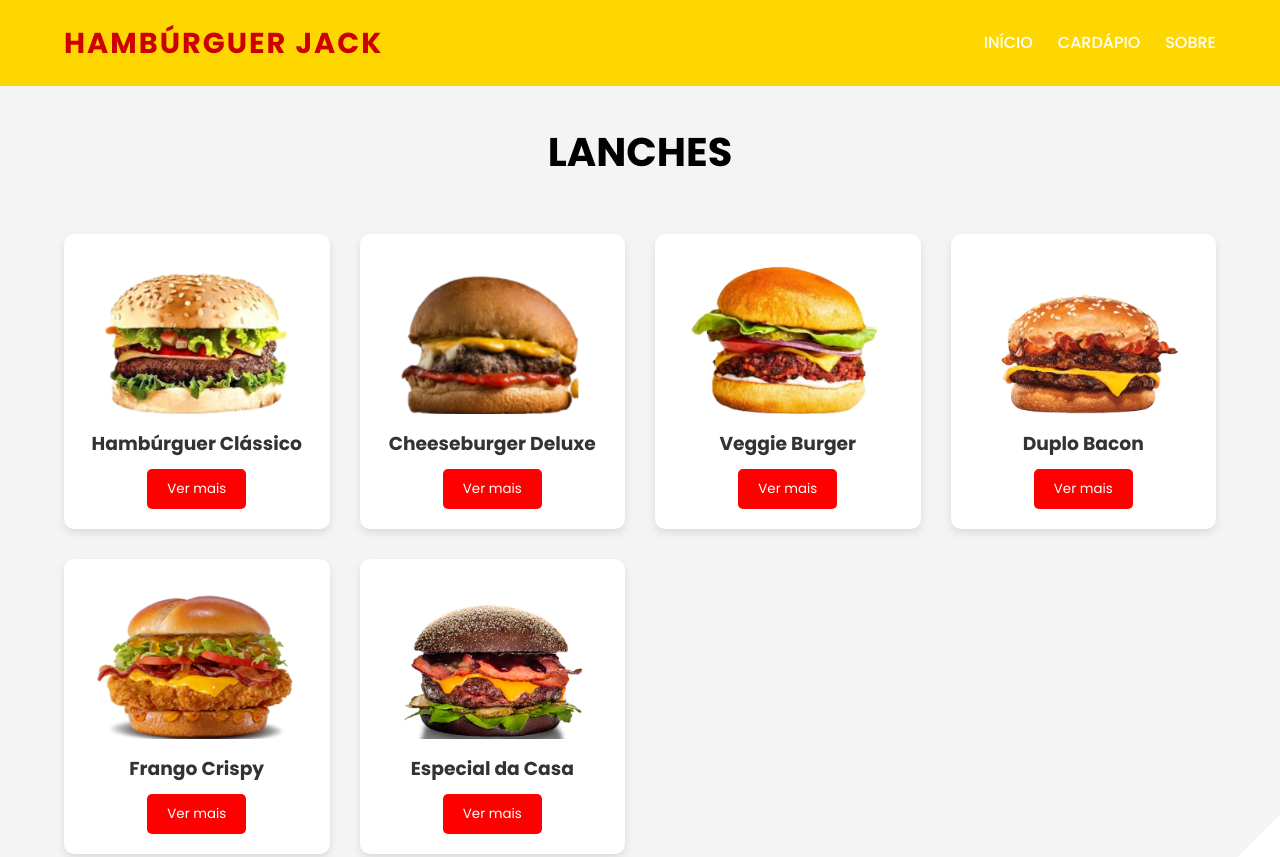
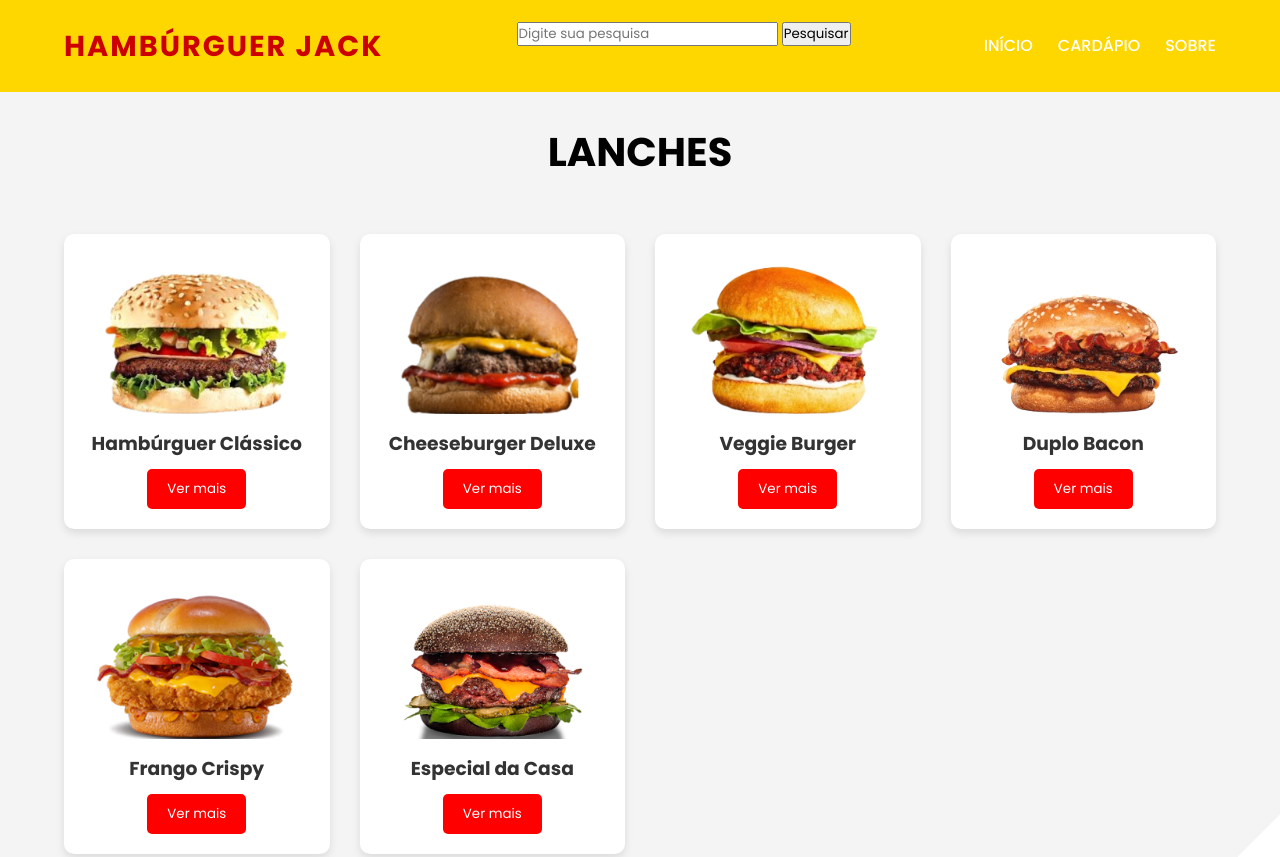
Before and after one commit to techinova/Delivery, a plain HTML site: page html/cardapio.html in a window 1280 px wide. Shown: the top 857 px of the page. Drawn offline with Linux system fonts and the light colour scheme.

Commit message:
Update cardapio.html
Ezequiel :
- Adicionado na pagina index.html a barra de pesquisa.
código:
 	<main>
                <section>
                  <input type="text" name="search" placeholder="Digite sua pesquisa">
                  <button onclick="pesquisar()">Pesquisar</button>
                </section>
            <br></main>

```diff
--- a/html/cardapio.html
+++ b/html/cardapio.html
@@ -12,6 +12,12 @@
             <div class="logo">
                 <h1>Hambúrguer Jack</h1>
             </div>
+             <main>
+                <section>
+                  <input type="text" name="search" placeholder="Digite sua pesquisa">
+                  <button onclick="pesquisar()">Pesquisar</button>
+                </section>
+            <br></main>
             <ul class="nav-links">
                 <li><a href="/index.html">Início</a></li>
                 <li><a href="#menu">Cardápio</a></li>
```
